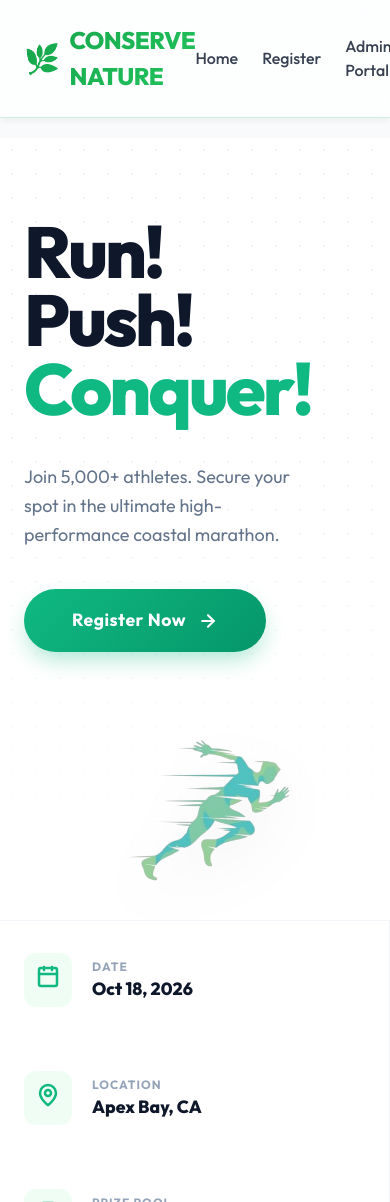
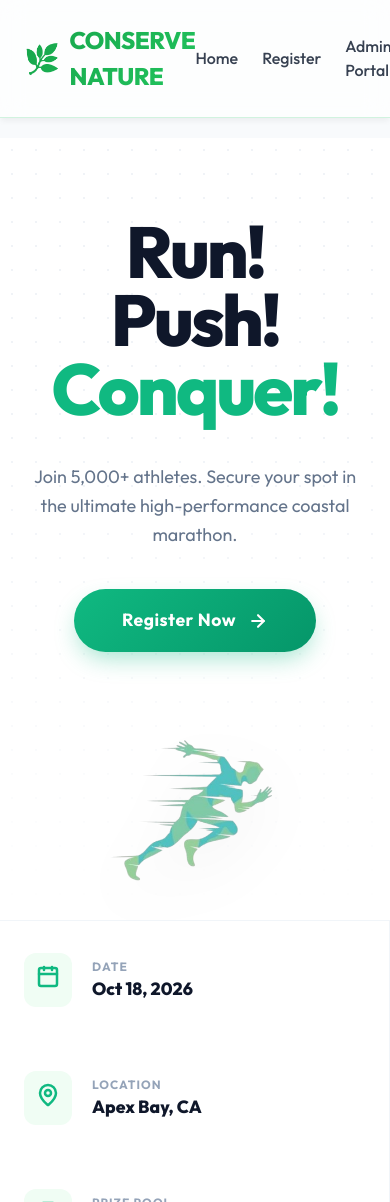
Before and after one commit to kanish701/Marathom, a Next.js app in the folder frontend/: page / in a window 390 px wide. Shown: the top 1202 px of the page. Built offline with nearby package versions, Linux system fonts and the light colour scheme; no server answers.

Commit message:
Optimize layout responsiveness across all device viewports

```diff
--- a/frontend/src/app/admin/page.tsx
+++ b/frontend/src/app/admin/page.tsx
@@ -222,7 +222,7 @@ export default function Admin() {
       <div className="container" style={{ position: 'relative', zIndex: 1 }}>
 
         {/* Header Title */}
-        <div className="flex-between" style={{ marginBottom: '40px' }}>
+        <div className="flex-between responsive-admin-header" style={{ marginBottom: '40px', gap: '16px', flexWrap: 'wrap' }}>
           <div>
             <h1 className="text-gradient" style={{ fontSize: '2.5rem', fontWeight: 800 }}>Admin Organizer Panel</h1>
             <p style={{ color: 'var(--text-secondary)' }}>Manage registrations, monitor slot locks, and issue runner kits.</p>
--- a/frontend/src/app/globals.css
+++ b/frontend/src/app/globals.css
@@ -478,3 +478,93 @@ body {
     font-size: 1.5rem;
   }
 }
+
+/* Custom Responsive Utilities */
+.responsive-hero-layout {
+  display: flex;
+  flex-direction: row;
+  flex-wrap: wrap;
+  align-items: center;
+  width: 100%;
+}
+
+.responsive-hero-left {
+  flex: 1 1 500px;
+  padding-right: 40px;
+  z-index: 2;
+}
+
+.responsive-hero-right {
+  flex: 1 1 500px;
+  display: flex;
+  justify-content: flex-end;
+  position: relative;
+}
+
+.responsive-illustration-img {
+  width: 100%;
+  max-width: 850px;
+  height: auto;
+  object-fit: contain;
+  transform: translateX(5%);
+  filter: drop-shadow(0 20px 30px rgba(0,0,0,0.04));
+  transition: transform 0.3s ease;
+}
+
+.responsive-form-card {
+  background: var(--bg-dark);
+  border: 1px solid var(--border);
+  border-radius: 24px;
+  padding: 48px 40px;
+  box-shadow: 0 20px 40px -10px rgba(0,0,0,0.05);
+}
+
+.responsive-ticker-item {
+  padding: 24px;
+  border-right: 1px solid #e2e8f0;
+}
+
+@media (max-width: 768px) {
+  .responsive-hero-left {
+    flex: 1 1 100% !important;
+    padding-right: 0 !important;
+    text-align: center !important;
+  }
+  .responsive-hero-left p {
+    margin-left: auto !important;
+    margin-right: auto !important;
+  }
+  .responsive-hero-left div {
+    justify-content: center !important;
+  }
+
+  .responsive-hero-right {
+    flex: 1 1 100% !important;
+    justify-content: center !important;
+    margin-top: 40px !important;
+  }
+
+  .responsive-illustration-img {
+    transform: translateX(0) !important; /* Remove horizontal bleed on mobile */
+    max-width: 100% !important;
+  }
+
+  .responsive-ticker-item {
+    border-right: none !important;
+    border-bottom: 1px solid #e2e8f0 !important;
+  }
+  .responsive-ticker-item:last-child {
+    border-bottom: none !important;
+  }
+
+  .responsive-admin-header {
+    flex-direction: column !important;
+    align-items: flex-start !important;
+  }
+}
+
+@media (max-width: 480px) {
+  .responsive-form-card {
+    padding: 24px 16px !important;
+  }
+}
--- a/frontend/src/app/page.tsx
+++ b/frontend/src/app/page.tsx
@@ -100,10 +100,10 @@ export default function Home() {
           WebkitMaskImage: 'linear-gradient(to bottom, black 40%, transparent 100%)'
         }} />
 
-        <div style={{ display: 'flex', flexWrap: 'wrap', alignItems: 'center', flex: 1 }}>
+        <div className="responsive-hero-layout" style={{ flex: 1 }}>
 
           {/* Left: Monolithic Typography & CTA */}
-          <div style={{ flex: '1 1 450px', paddingRight: '40px', zIndex: 2 }}>
+          <div className="responsive-hero-left">
             <h1 style={{
               fontSize: 'clamp(4.5rem, 8vw, 7rem)',
               fontWeight: 900,
@@ -140,16 +140,13 @@ export default function Home() {
           </div>
 
           {/* Right/Bottom: Runner Illustration Area */}
-          <div style={{ flex: '1 1 600px', position: 'relative', display: 'flex', justifyContent: 'flex-end', alignItems: 'flex-end', marginTop: '40px' }}>
+          <div className="responsive-hero-right" style={{ alignItems: 'flex-end' }}>
             <img
               src="/hero-marathon.png"
               alt="Marathon Runners Illustration"
+              className="responsive-illustration-img"
               style={{
-                width: '100%',
                 maxWidth: '900px',
-                height: 'auto',
-                objectFit: 'contain',
-                transform: 'translateX(5%)',
                 filter: 'drop-shadow(0 20px 30px rgba(0,0,0,0.05))'
               }}
             />
@@ -234,7 +231,7 @@ export default function Home() {
             </div>
           </div>
 
-          <div style={{ display: 'grid', gridTemplateColumns: 'repeat(auto-fit, minmax(340px, 1fr))', gap: '32px' }}>
+          <div style={{ display: 'grid', gridTemplateColumns: 'repeat(auto-fit, minmax(280px, 1fr))', gap: '32px' }}>
             {categories.map((cat) => {
               const capacityPercent = Math.min(100, Math.round(((cat.capacity - cat.available) / cat.capacity) * 100));
               const isSoldOut = cat.available === 0;
```
Also changed, not shown: frontend/src/app/register/page.tsx (+3 -7 lines), frontend/src/components/register/ConfirmationSection.tsx (+1 -6 lines), frontend/src/components/register/ExpiredSection.tsx (+1 -6 lines), frontend/src/components/register/HeroSection.tsx (+8 -14 lines).
